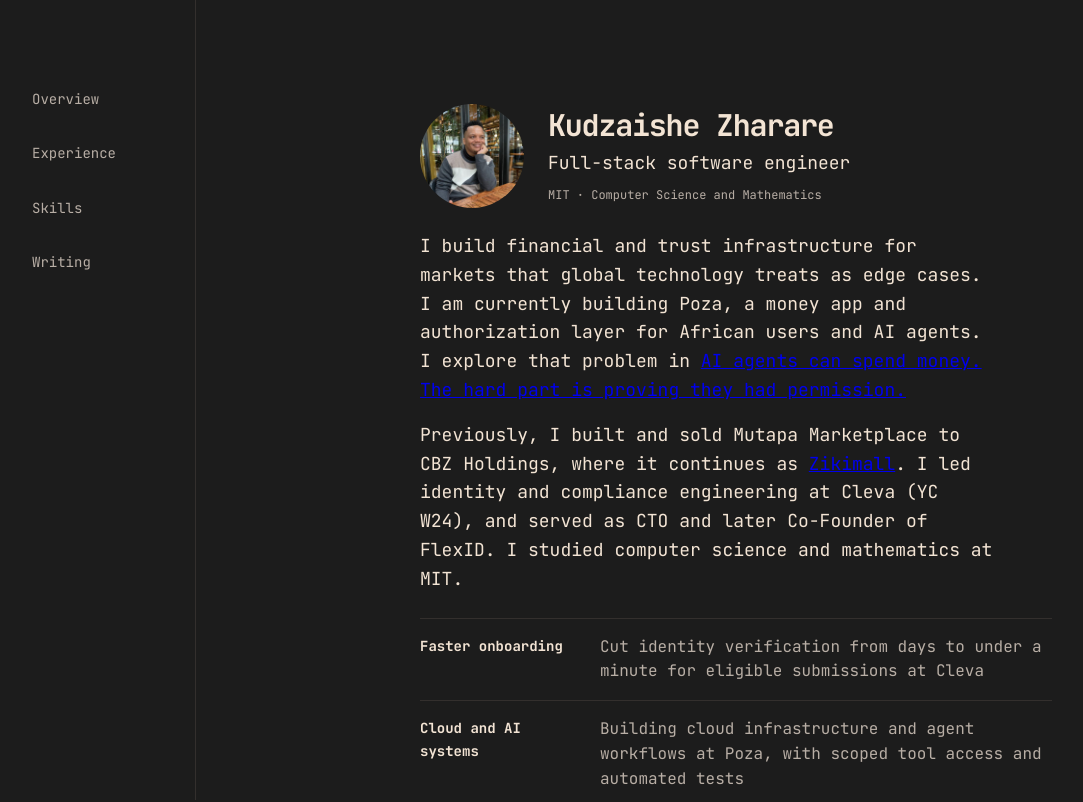
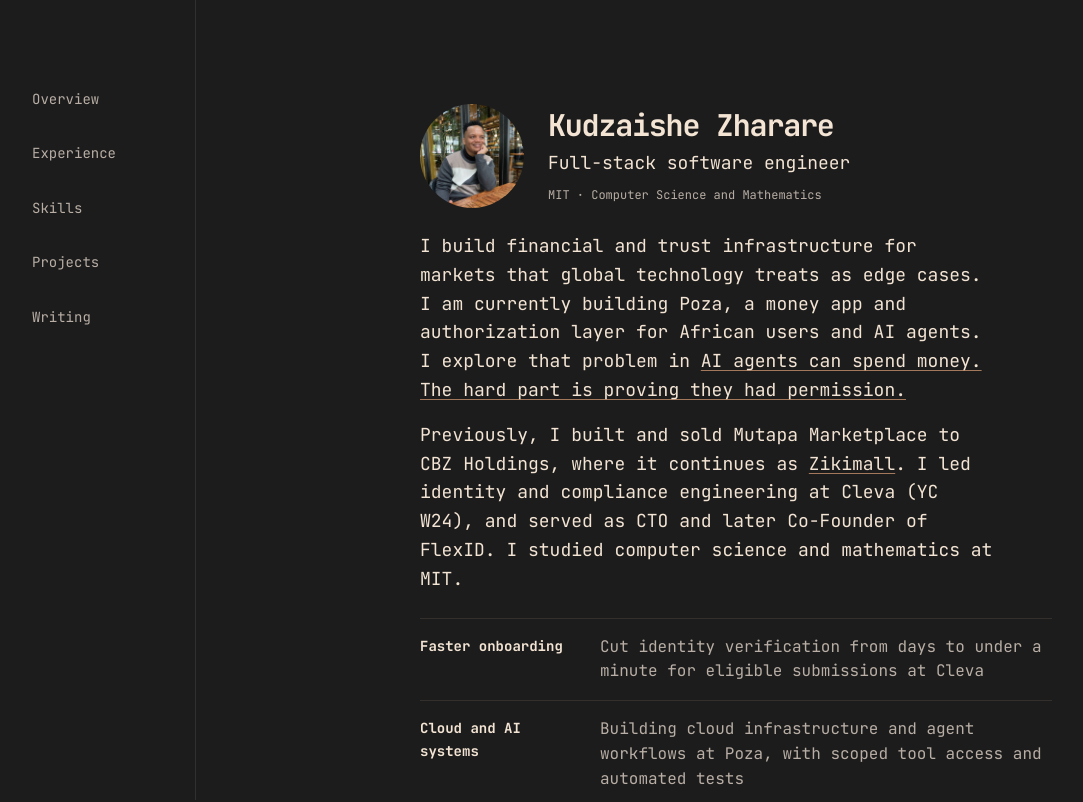
Before and after one commit to kudzaishezharare/kudzaishe, a Vue app: page / in a window 1280 px wide. Shown: the top 802 px of the page, without its empty margins (4-1087 px from the left). Built offline with nearby package versions, Linux system fonts and the light colour scheme.

Commit message:
Fix intro links and restore Projects navigation

```diff
--- a/src/views/Home.vue
+++ b/src/views/Home.vue
@@ -4,6 +4,7 @@
       <router-link to="/#intro" class="nav-item">Overview</router-link>
       <router-link to="/#experience" class="nav-item">Experience</router-link>
       <router-link to="/#skills-heading" class="nav-item">Skills</router-link>
+      <router-link to="/projects" class="nav-item">Projects</router-link>
       <router-link to="/blogs" class="nav-item">Writing</router-link>
     </nav>
 
@@ -105,6 +106,8 @@ h1 { margin: 0 0 4px; font-size: clamp(23px, 3vw, 30px); line-height: 1.25; lett
 .welcome-text { font-size: 18px; line-height: 1.6; max-width: 580px; margin: 0 0 24px; }
 .welcome-text p { margin: 0; }
 .welcome-text p + p { margin-top: 16px; }
+.welcome-text a, .welcome-text a:visited { color: var(--text-primary); text-decoration-color: var(--accent); text-underline-offset: 3px; }
+.welcome-text a:hover, .welcome-text a:focus-visible { color: var(--accent); }
 .results { list-style: none; margin: 0; padding: 0; }
 .results li { display: grid; grid-template-columns: 160px minmax(0, 1fr); gap: 20px; padding: 16px 0; border-top: 1px solid var(--border); }
 .results strong { font-size: 14px; }
```
